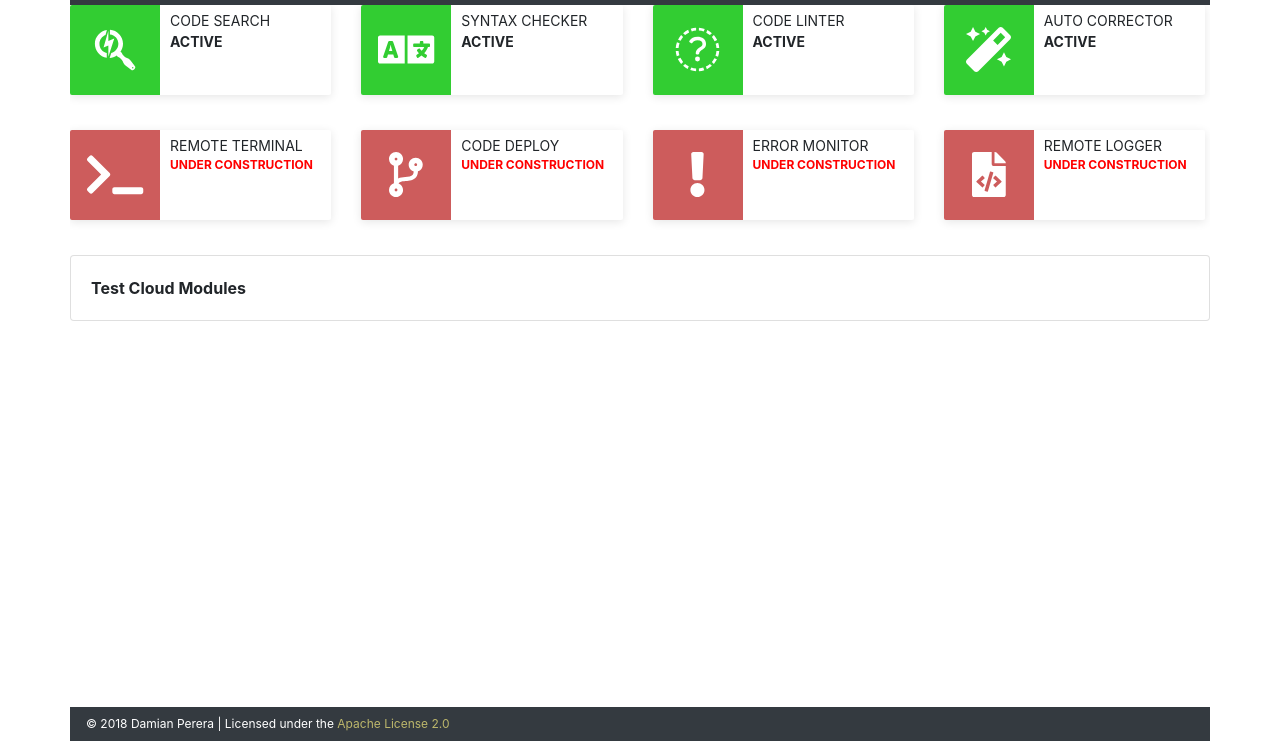
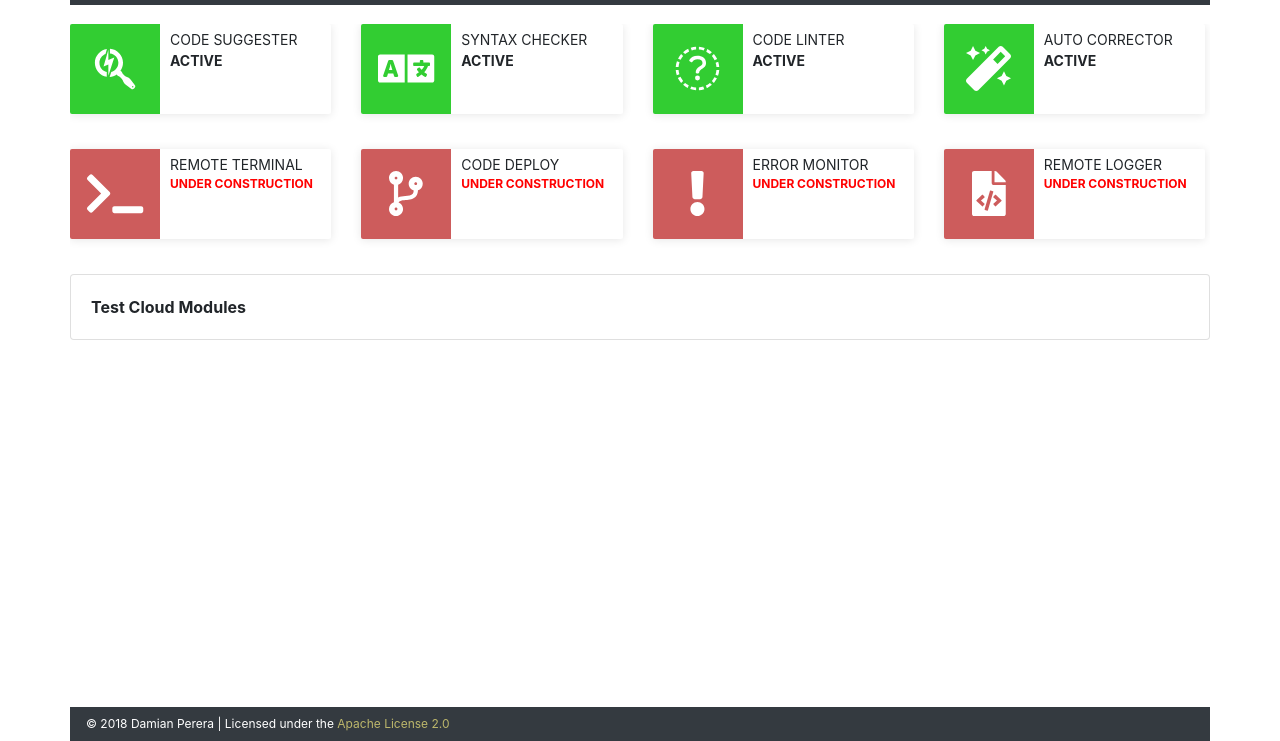
Before and after one commit to damianperera/foras, a website: page daemon/public/index.html in a window 1280 px wide. Shown: the part 59-800 px from the top of the page. Drawn offline with nearby package versions, Linux system fonts and the light colour scheme.

Commit message:
Fixed css styling on info boxes

```diff
--- a/daemon/public/index.html
+++ b/daemon/public/index.html
@@ -53,7 +53,7 @@
                 max-width: 1140px;
             }
             .container {
-                margin-top: 5% !important;
+                margin-top: 6.5% !important;
                 margin-bottom: 2.5% !important;
                 height: 85vh !important;
             }
@@ -118,7 +118,7 @@
             min-height: 90px;
             background: #fff;
             width: 100%;
-            box-shadow: 0 2px 10px rgba(0, 0, 0, 0.1);
+            box-shadow: 0 1px 10px rgba(0, 0, 0, 0.1);
             border-radius: 2px;
             margin-bottom: 15px;
         }
@@ -231,7 +231,7 @@
                     <span class="info-box-icon bg-green"><i class="fab fa-searchengin"></i></span>
 
                     <div class="info-box-content">
-                        <span class="info-box-text">Code Search</span>
+                        <span class="info-box-text">Code Suggester</span>
                         <span class="info-box-number">ACTIVE</span>
                     </div>
                     <!-- /.info-box-content -->
```
